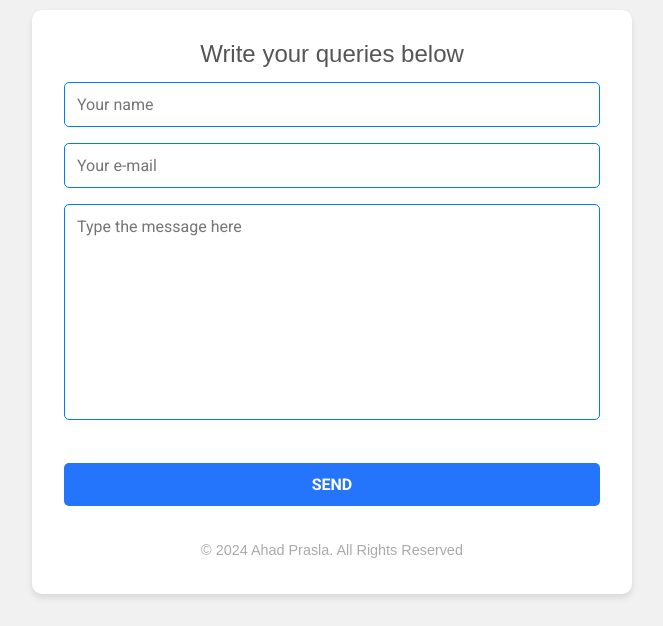
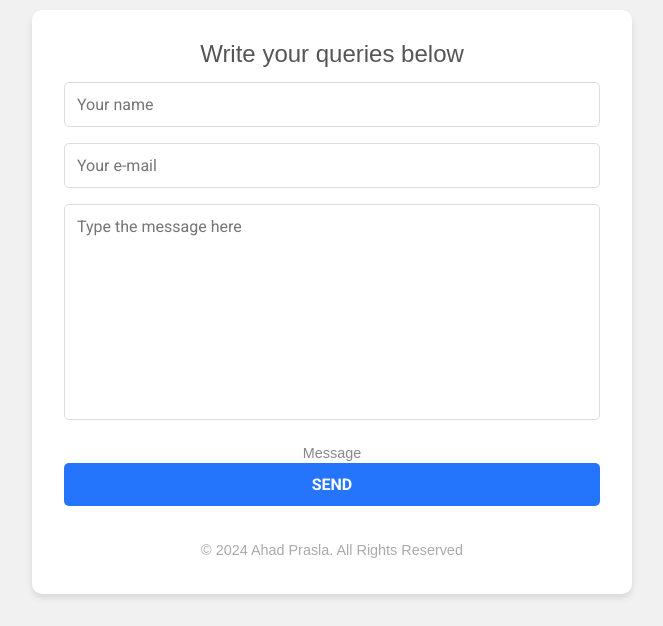
Before and after one commit to aprasla31/ahad-portfolio, a plain HTML site: page index.html in a window 1280 px wide. Shown: the part 5961-6587 px from the top of the page, without its empty margins (308-971 px from the left). Drawn offline with nearby package versions, Linux system fonts and the light colour scheme.

Commit message:
Update style.css

```diff
--- a/css/style.css
+++ b/css/style.css
@@ -867,6 +867,7 @@ column-gap: 3.25rem;
 }
 /*=============== Contact ===============*/
 /* General Contact Section Styling */
+/* General Contact Section Styling */
 .contact {
   padding: 2rem 1rem;
   font-family: 'Arial', sans-serif;
@@ -922,15 +923,21 @@ column-gap: 3.25rem;
 .contact__input {
   width: 100%;
   padding: 0.75rem;
-  border: 1px solid #007bff;
+  border: 1px solid #ddd;
   border-radius: 5px;
   font-size: 1rem;
   color: #555;
-  transition: border-color 0.3s;
+  transition: border-color 0.3s, background-color 0.3s;
 }
 .contact__input:focus {
   outline: none;
   border-color: #2575fc;
+  background-color: #f0f8ff;
+}
+
+.contact__input:hover {
+  background-color: #f9f9f9;
+  border-color: #aaa;
 }
 
 .contact__input.textarea {
@@ -955,7 +962,7 @@ column-gap: 3.25rem;
 
 .contact__message {
   font-size: 0.9rem;
-  color: #fff;
+  color: #888;
   text-align: center;
   margin-top: 1rem;
 }
@@ -982,9 +989,6 @@ column-gap: 3.25rem;
   }
 }
 
-
-
-
 /*=============== Blog Details ===============*/
 
 /*=============== Style Switcher ===============*/
```
